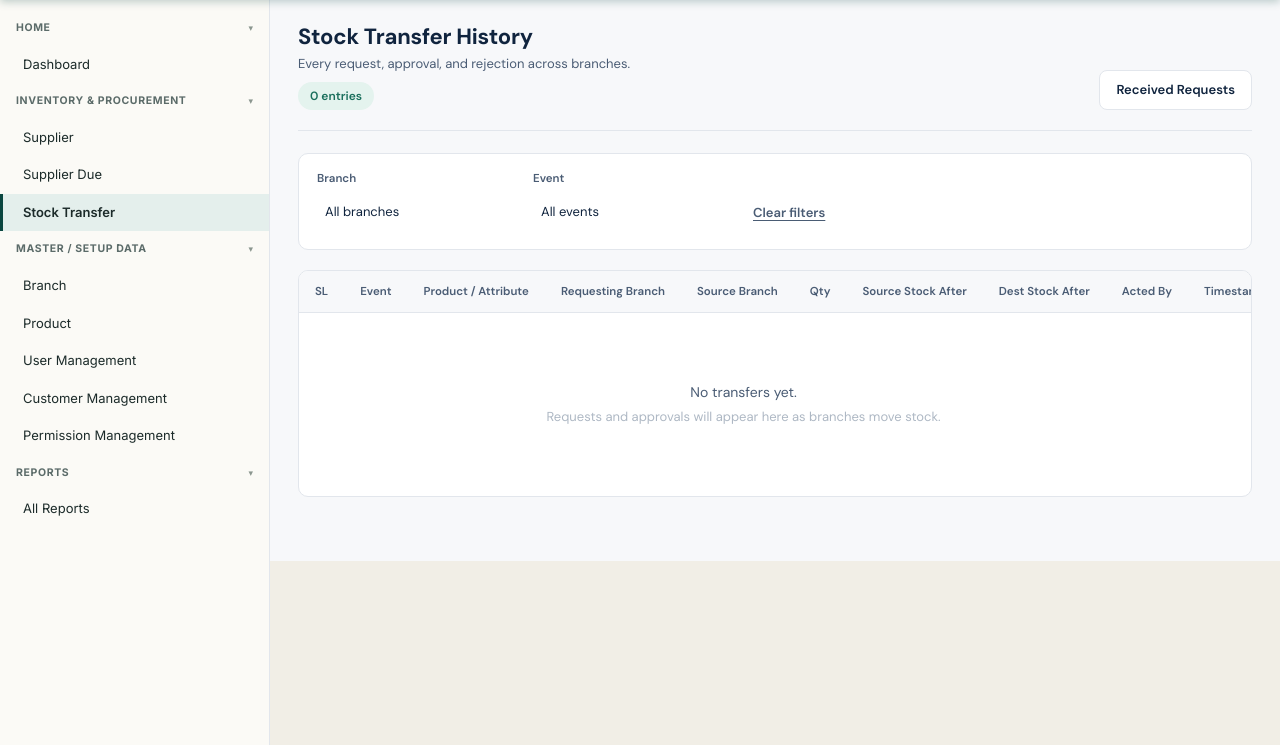
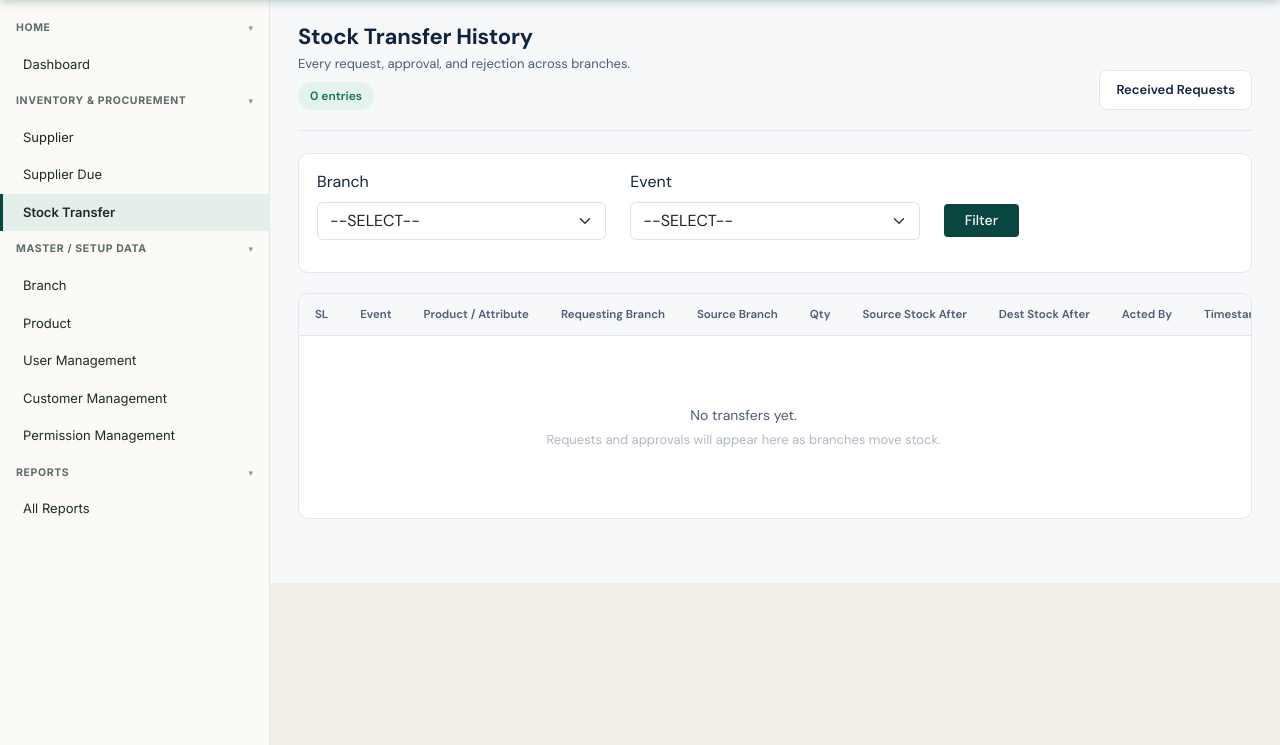
Before and after one commit to MashuqurRahman/eplexsoft, a Django app: page /pos/master-setup/stock-pull/history/ in a window 1280 px wide. Shown: the part 55-800 px from the top of the page. Run offline with Django 4.2, Linux system fonts and the light colour scheme; the visitor is signed in with stand-in values (Sample User, id 1); data comes from the database, SQL or seed files in the repository; data that the repository does not hold is empty; some libraries are stand-ins or nearby versions.

Commit message:
stock transfer done

```diff
--- a/pos_app/forms/master_setup_forms.py
+++ b/pos_app/forms/master_setup_forms.py
@@ -1,7 +1,7 @@
 import re
 from django import forms
 from django.core.exceptions import ValidationError
-from pos_app.models import pos_models
+from pos_app.models import pos_models, choices
 from accounts_app.models import User
 
 class BranchForm(forms.ModelForm):
@@ -189,3 +189,7 @@ class PosProductFrom(forms.ModelForm):
         super().__init__(*args, **kwargs)
         self.fields['attribute'].empty_label = "--SELECT--"
         self.fields['branch'].empty_label = "--SELECT--"
+
+class TransferHistoryFilterForm(forms.Form):
+    branch = forms.ModelChoiceField(queryset=pos_models.BrachName.objects.all(), required=False, empty_label='--SELECT--')
+    event = forms.ChoiceField(choices=choices.EVENT_CHOICES, required=False)
--- a/pos_app/models/choices.py
+++ b/pos_app/models/choices.py
@@ -6,6 +6,7 @@ STATUS_CHOICES = (
 )
 
 EVENT_CHOICES = [
+    ('', '--SELECT--'),
     ('requested', 'Requested'),
     ('approved', 'Approved'),
     ('rejected', 'Rejected'),
--- a/pos_app/views/master_setup_data_views.py
+++ b/pos_app/views/master_setup_data_views.py
@@ -501,18 +501,24 @@ def pos_reject_pull_request(request, pk):
 
 @login_required
 def pos_stock_transfer_history(request):
-    branch_id = request.GET.get('branch_id')
-    event = request.GET.get('event')
-
     branches = pos_models.BrachName.objects.all()
     qs = pos_models.StockTransferLog.objects.select_related('attribute', 'requesting_branch', 'source_branch', 'acted_by')
-    if branch_id:
-        qs = qs.filter(models.Q(requesting_branch_id=branch_id) | models.Q(source_branch_id=branch_id))
-    if event:
-        qs = qs.filter(event=event)
+
+    form = master_setup_forms.TransferHistoryFilterForm()
+    if request.method == "POST":
+        form = master_setup_forms.TransferHistoryFilterForm(request.POST)
+        if form.is_valid():
+            branch_id = form.cleaned_data.get('branch_id')
+            event = form.cleaned_data.get('event')
+
+            if branch_id:
+                qs = qs.filter(models.Q(requesting_branch_id=branch_id) | models.Q(source_branch_id=branch_id))
+            if event:
+                qs = qs.filter(event=event)
 
     context = {
         'branches': branches,
-        'logs': qs
+        'logs': qs,
+        'form': form
     }
     return render(request, 'pos/master_setup/stock_transfer/transfer_history.html', context)
--- a/templates/pos/master_setup/stock_transfer/transfer_history.html
+++ b/templates/pos/master_setup/stock_transfer/transfer_history.html
@@ -1,5 +1,6 @@
 {% extends "pos_base.html" %}
 {% load static %}
+{% load crispy_forms_tags %}
 {% block title %}Eplex Master — Stock Transfer History{% endblock %}
 {% block active_nav_id %}stock-transfer{% endblock %}
 
@@ -45,7 +46,7 @@
 
   /* filter toolbar */
   .sth-filters {
-    display: flex; align-items: flex-end; gap: 16px; margin-bottom: 20px;
+    margin-bottom: 20px;
     padding: 16px 18px; background: #fff; border: 1px solid var(--line); border-radius: 10px;
     flex-wrap: wrap;
   }
@@ -62,7 +63,7 @@
   .select2-container--bootstrap-5 .select2-selection--single {
     height: 40px !important; border-color: var(--line) !important; border-radius: 8px !important;
   }
-  .select2-container--bootstrap-5 .select2-selection__rendered { line-height: 38px !important; font-size: 13px; }
+  .select2-container--bootstrap-5 .select2-selection__rendered { line-height: 26px !important; font-size: 13px; }
   .select2-container--bootstrap-5 .select2-selection__arrow { height: 38px !important; }
 
   /* table panel */
@@ -97,6 +98,15 @@
   .sth-empty { padding: 56px 20px; text-align: center; }
   .sth-empty p { margin: 0; font-size: 14px; color: var(--navy-soft); }
   .sth-empty span { display: block; font-size: 13px; color: #AEB8C4; margin-top: 4px; }
+  button.sth-filter {
+    background: #0a4640;
+    border: none;
+    color: white;
+    font-size: 14px;
+    padding: 6px 21px;
+    border-radius: 4px;
+    font-weight: 500;
+  }
 
   @media (max-width: 640px) {
     .sth-header { align-items: flex-start; }
@@ -119,27 +129,22 @@
       <a href="{% url 'received_pull_requests_url' %}" class="sth-link">Received Requests</a>
     </div>
 
-    <div class="sth-filters">
-      <div class="sth-field">
-        <label>Branch</label>
-        <select id="filterBranch" onchange="applyFilters()">
-          <option value="All" selected>All branches</option>
-          {% for b in branches %}
-          <option value="{{ b.id }}">{{ b.name }}</option>
-          {% endfor %}
-        </select>
+    <form action="" method="post">
+      {% csrf_token %}
+      <div class="sth-filters">
+        <div class="row">
+          <div class="col-md-4">
+            {{ form.branch|as_crispy_field }}
+          </div>
+          <div class="col-md-4">
+            {{ form.event|as_crispy_field }}
+          </div>
+          <div class="col-md-2" style="margin-top: 34px;">
+            <button type="submit" class="sth-filter">Filter</button>
+          </div>
+        </div>
       </div>
-      <div class="sth-field">
-        <label>Event</label>
-        <select id="filterEvent" onchange="applyFilters()">
-          <option value="All" selected>All events</option>
-          <option value="requested">Requested</option>
-          <option value="approved">Approved</option>
-          <option value="rejected">Rejected</option>
-        </select>
-      </div>
-      <button type="button" class="sth-clear" onclick="clearFilters()">Clear filters</button>
-    </div>
+    </form>
 
     <div class="sth-panel">
       <div class="sth-table-wrap">
```
Also changed, not shown: pos_app/migrations/0010_alter_stocktransferlog_event.py (added).
